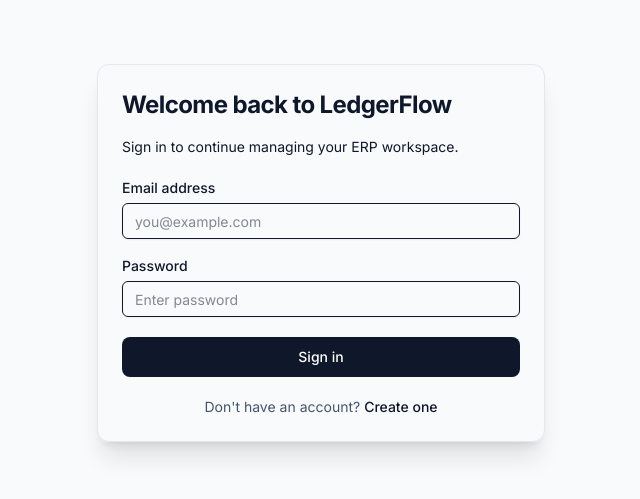
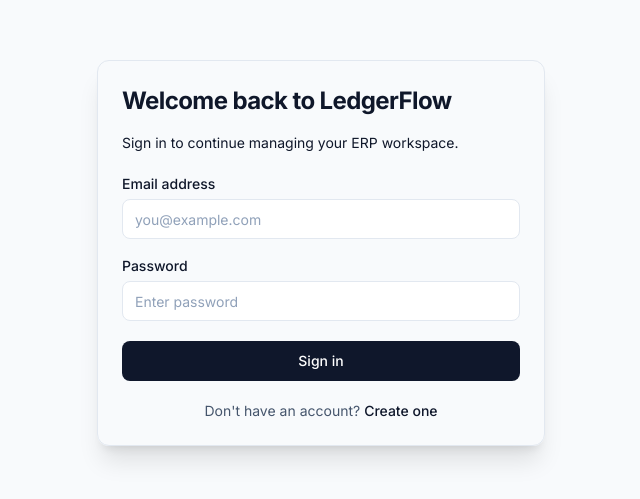
Before and after one commit to Kesarkarale/LedgerFlow, a Next.js app: page /login in a window 1280 px wide. Shown: the part 147-646 px from the top of the page, without its empty margins (319-959 px from the left). Built offline with nearby package versions, Linux system fonts and the light colour scheme.

Commit message:
Create input.tsx

```diff
--- /dev/null
+++ b/src/components/ui/input.tsx
@@ -0,0 +1,26 @@
+import * as React from "react";
+
+import { cn } from "@/lib/utils";
+
+export interface InputProps
+  extends React.InputHTMLAttributes<HTMLInputElement> {}
+
+const Input = React.forwardRef<HTMLInputElement, InputProps>(
+  ({ className, type, ...props }, ref) => {
+    return (
+      <input
+        type={type}
+        className={cn(
+          "flex h-10 w-full rounded-lg border border-slate-200 bg-white px-3 py-2 text-sm ring-offset-white file:border-0 file:bg-transparent file:text-sm file:font-medium placeholder:text-slate-400 focus-visible:outline-none focus-visible:ring-2 focus-visible:ring-slate-400 focus-visible:ring-offset-2 disabled:cursor-not-allowed disabled:opacity-50",
+          className
+        )}
+        ref={ref}
+        {...props}
+      />
+    );
+  }
+);
+
+Input.displayName = "Input";
+
+export { Input };
```
